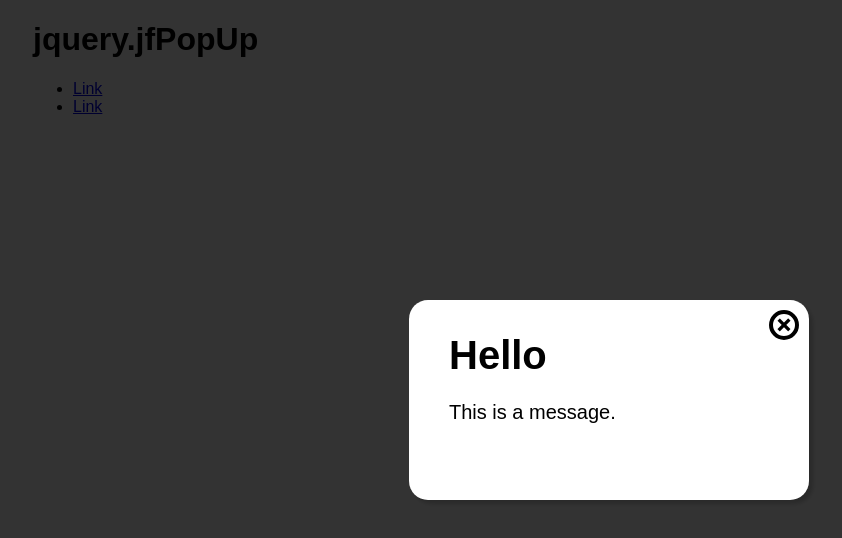
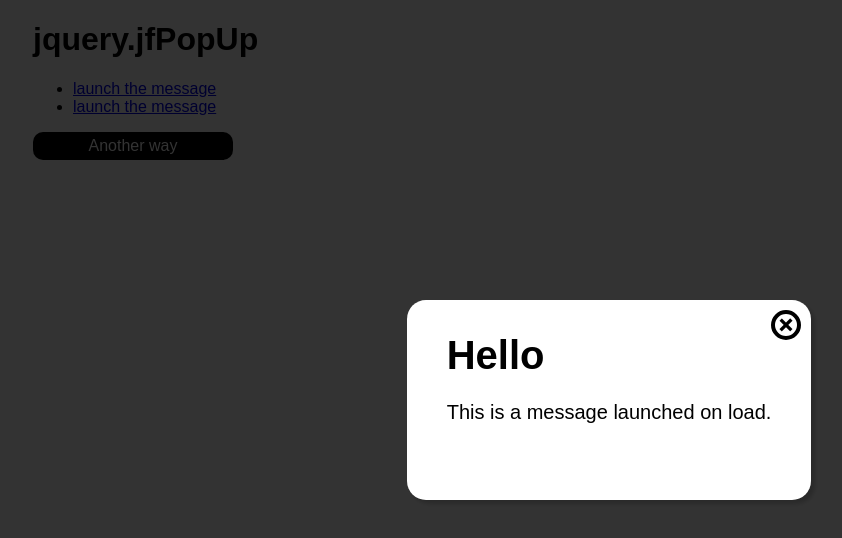
Before and after one commit to AlexChartrand440/jfPopUp, a plain HTML site: page demo/index.html in a window 1280 px wide. Shown: the whole page, without its empty margins (31-873 px from the left). Drawn offline with nearby package versions, Linux system fonts and the light colour scheme.

Commit message:
updated demo

```diff
--- a/demo/index.css
+++ b/demo/index.css
@@ -7,3 +7,13 @@ main {
 	width:90%;
 	margin:0 auto;
 }
+.anotherWay {
+	background-color:black;
+	padding:5px 20px;
+	border-radius:10px;
+	text-decoration:none;
+	z-index:1;
+	color:#FFF;
+	width:200px;
+	text-align:center;
+}
--- a/demo/index.html
+++ b/demo/index.html
@@ -12,26 +12,35 @@
 <body>
 
 <main>
-    <h1>jquery.jfPopUp</h1>
-    <nav id="global">
-      <ul>
-        <li><a href="#">Link</a></li>
-        <li><a href="#">Link</a></li>
-      </ul>
-    </nav>
+ <h1>jquery.jfPopUp</h1>
+ <nav id="global">
+  <ul>
+   <li><a href="#">launch the message</a></li>
+   <li><a href="#">launch the message</a></li>
+  </ul>
+ </nav>
+
+ <div class="anotherWay" data-message="<h1>Data Attribute</h1><p>This message is passed as a data attribute!" data-mouse-event="click">Another way</div>
 </main>
 
 
 <script src="http://code.jquery.com/jquery.min.js"></script>
 <script type="text/javascript" src="../jquery.jfPopUp-min.js"></script>
 <script type="text/javascript">
-  /* ===== init */
   /* ===== launch on load */
-  $(window).jfPopUp({auto:true, message:'<h1>Hello</h1><p>This is a message.'});
+  $(window).jfPopUp({
+      auto:true,
+     message:'<h1>Hello</h1><p>This is a message launched on load.'});
 
 
   /* ===== launch on click */
-  $("nav#global a").jfPopUp({mouseEvent:'click', message:'<h1>Hello</h1><p>This is a message.'});
+  $("nav#global a").jfPopUp({
+    mouseEvent:'click',
+     message:'<h1>Hello</h1><p>This is a message on click.'});
+
+/* ===== Arguments passed as data attributes on the element */
+$(".anotherWay").jfPopUp();
+
 </script>
 </body>
 </html>
```
Also changed, not shown: 3 other files.
